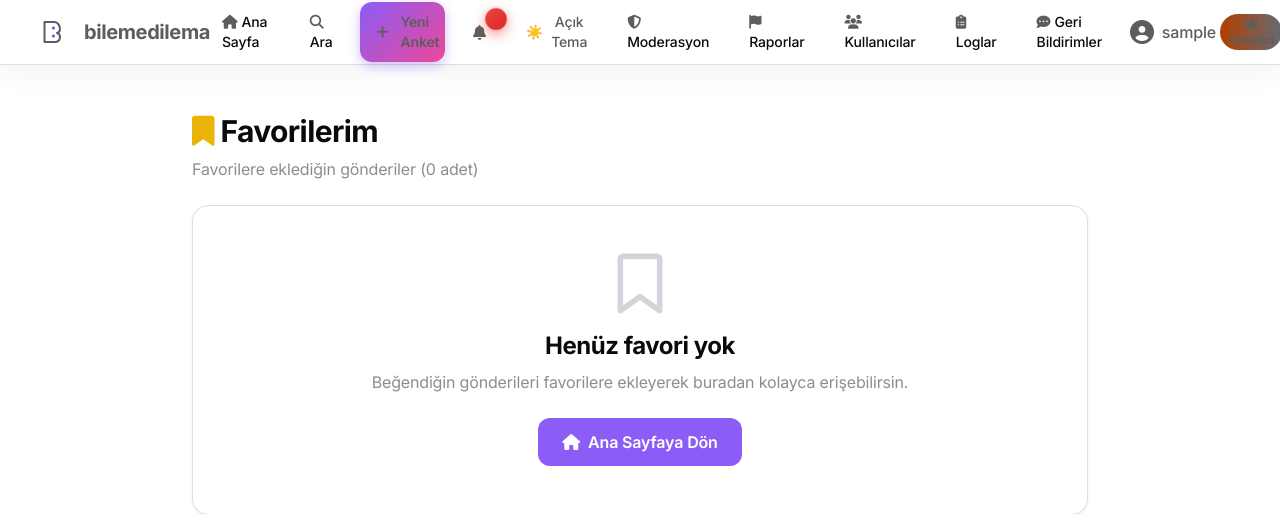
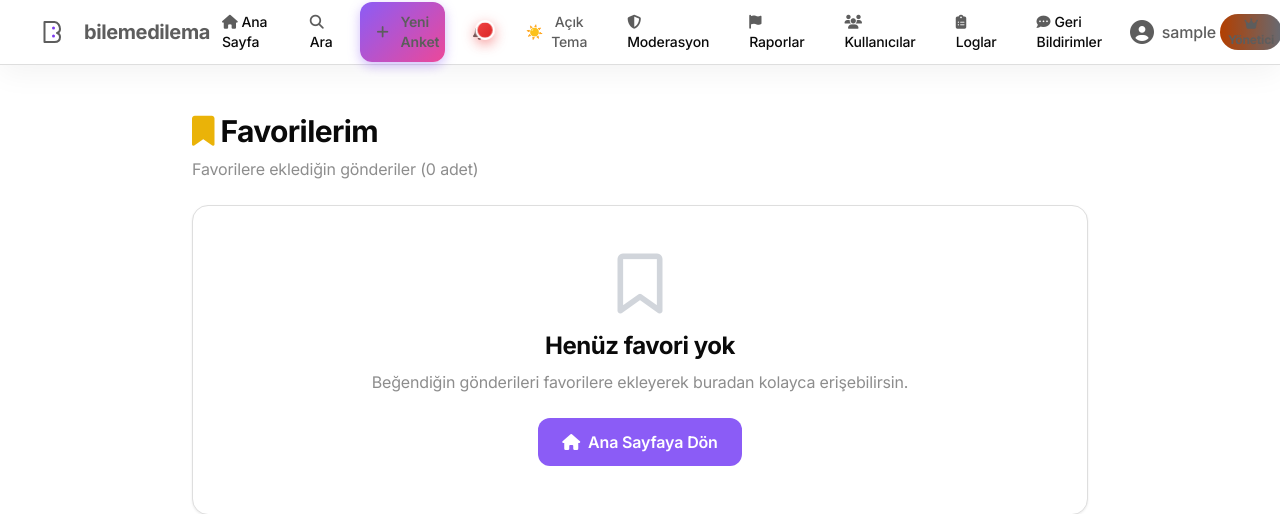
Before and after one commit to hasanbasricicek/bilemedilema, a Django app: page /bookmarks/ in a window 1280 px wide. Shown: the top 514 px of the page. Run offline with Django 5.2, Linux system fonts and the light colour scheme; the visitor is signed in with stand-in values (Sample User, id 1); data that the repository does not hold is empty; some libraries are stand-ins or nearby versions.

Commit message:
Fix notification badge positioning and loading issues

```diff
--- a/twochoice/static/js/notifications-simple.js
+++ b/twochoice/static/js/notifications-simple.js
@@ -39,18 +39,20 @@
 
         // Create dropdown
         dropdown = document.createElement('div');
+        dropdown.className = 'notification-dropdown-container';
         dropdown.style.cssText = `
             position: fixed;
             width: 380px;
             max-width: 90vw;
-            background: white;
-            border: 1px solid #E5E7EB;
+            background: var(--card, white);
+            border: 1px solid var(--border, #E5E7EB);
             border-radius: 1rem;
             box-shadow: 0 10px 40px rgba(0,0,0,0.15);
             z-index: 1000;
             max-height: 500px;
             overflow: hidden;
             display: none;
+            color: var(--foreground, #111827);
         `;
         dropdown.id = 'notification-dropdown';
 
@@ -98,6 +100,9 @@
         backdrop.style.display = 'block';
         dropdown.style.display = 'block';
 
+        // Show loading state
+        dropdown.innerHTML = '<div style="padding: 3rem; text-align: center;"><div style="font-size: 2rem; margin-bottom: 1rem;">⏳</div><div style="color: #6B7280; font-size: 0.875rem;">Yükleniyor...</div></div>';
+
         loadNotifications();
         console.log('Dropdown opened');
     }
@@ -110,50 +115,63 @@
     }
 
     function loadNotifications() {
+        console.log('Loading notifications...');
         fetch('/notifications/latest-unread/')
-            .then(response => response.json())
+            .then(response => {
+                console.log('Response status:', response.status);
+                if (!response.ok) {
+                    throw new Error('Network response was not ok');
+                }
+                return response.json();
+            })
             .then(data => {
+                console.log('Notifications data:', data);
                 renderNotifications(data.notifications || []);
             })
             .catch(error => {
                 console.error('Error loading notifications:', error);
-                dropdown.innerHTML = '<div style="padding: 2rem; text-align: center;">Bildirimler yüklenemedi</div>';
+                dropdown.innerHTML = '<div style="padding: 2rem; text-align: center; color: #EF4444;">Bildirimler yüklenemedi. Lütfen sayfayı yenileyin.</div>';
             });
     }
 
     function renderNotifications(notifications) {
+        console.log('Rendering', notifications.length, 'notifications');
+
         if (notifications.length === 0) {
             dropdown.innerHTML = `
                 <div style="padding: 3rem; text-align: center;">
                     <div style="font-size: 3rem; margin-bottom: 1rem;">🔔</div>
-                    <div style="color: #6B7280; font-size: 0.875rem;">Henüz bildirim yok</div>
+                    <div style="color: var(--muted-foreground, #6B7280); font-size: 0.875rem;">Henüz bildirim yok</div>
                 </div>
             `;
             return;
         }
 
         let html = `
-            <div style="padding: 1rem; border-bottom: 1px solid #E5E7EB; display: flex; justify-content: space-between; align-items: center;">
-                <h3 style="font-weight: 700; font-size: 1rem; margin: 0;">Bildirimler</h3>
-                <button onclick="window.markAllNotificationsRead()" style="color: #8B5CF6; font-size: 0.875rem; font-weight: 600; cursor: pointer; background: none; border: none;">
+            <div style="padding: 1rem; border-bottom: 1px solid var(--border, #E5E7EB); display: flex; justify-content: space-between; align-items: center; background: var(--card, white);">
+                <h3 style="font-weight: 700; font-size: 1rem; margin: 0; color: var(--foreground, #111827);">Bildirimler</h3>
+                <button onclick="window.markAllNotificationsRead()" style="color: var(--primary, #8B5CF6); font-size: 0.875rem; font-weight: 600; cursor: pointer; background: none; border: none; padding: 0.25rem 0.5rem;">
                     Tümünü Okundu İşaretle
                 </button>
             </div>
-            <div style="overflow-y: auto; max-height: 400px;">
+            <div style="overflow-y: auto; max-height: 400px; background: var(--card, white);">
         `;
 
         notifications.forEach(notif => {
             const isUnread = !notif.is_read;
+            const escapedUrl = escapeHtml(notif.url || '');
             html += `
-                <div style="padding: 1rem; border-bottom: 1px solid #F3F4F6; cursor: pointer; ${isUnread ? 'background: rgba(139, 92, 246, 0.05);' : ''}"
-                     onclick="window.handleNotificationClick(${notif.id}, '${notif.url}')">
-                    <div style="display: flex; gap: 0.75rem;">
-                        ${isUnread ? '<div style="width: 8px; height: 8px; border-radius: 50%; background: #8B5CF6; margin-top: 0.25rem;"></div>' : '<div style="width: 8px;"></div>'}
-                        <div style="flex: 1;">
-                            <div style="font-weight: ${isUnread ? '600' : '400'}; color: #111827; font-size: 0.875rem; margin-bottom: 0.25rem;">
-                                ${escapeHtml(notif.text)}
+                <div style="padding: 1rem; border-bottom: 1px solid var(--border, #F3F4F6); cursor: pointer; transition: background 0.2s; ${isUnread ? 'background: rgba(139, 92, 246, 0.05);' : 'background: var(--card, white);'}"
+                     onmouseenter="this.style.background='var(--accent, #F9FAFB)'"
+                     onmouseleave="this.style.background='${isUnread ? 'rgba(139, 92, 246, 0.05)' : 'var(--card, white)'}'"
+                     onclick="window.handleNotificationClick(${notif.id}, '${escapedUrl}')">
+                    <div style="display: flex; gap: 0.75rem; align-items: start;">
+                        ${isUnread ? '<div style="width: 8px; height: 8px; border-radius: 50%; background: var(--primary, #8B5CF6); margin-top: 0.5rem; flex-shrink: 0;"></div>' : '<div style="width: 8px; flex-shrink: 0;"></div>'}
+                        <div style="flex: 1; min-width: 0;">
+                            <div style="font-weight: ${isUnread ? '600' : '400'}; color: var(--foreground, #111827); font-size: 0.875rem; margin-bottom: 0.25rem; line-height: 1.4;">
+                                ${escapeHtml(notif.text || 'Bildirim')}
                             </div>
-                            <div style="color: #6B7280; font-size: 0.75rem;">
+                            <div style="color: var(--muted-foreground, #6B7280); font-size: 0.75rem;">
                                 ${formatTime(notif.created_at)}
                             </div>
                         </div>
@@ -164,8 +182,8 @@
 
         html += `
             </div>
-            <div style="padding: 0.75rem; text-align: center; border-top: 1px solid #E5E7EB;">
-                <a href="/notifications/" style="color: #8B5CF6; font-size: 0.875rem; font-weight: 600; text-decoration: none;">
+            <div style="padding: 0.75rem; text-align: center; border-top: 1px solid var(--border, #E5E7EB); background: var(--card, white);">
+                <a href="/notifications/" style="color: var(--primary, #8B5CF6); font-size: 0.875rem; font-weight: 600; text-decoration: none;">
                     Tüm Bildirimleri Gör
                 </a>
             </div>
--- a/twochoice/templates/twochoice_app/base.html
+++ b/twochoice/templates/twochoice_app/base.html
@@ -1066,20 +1066,21 @@
 
         .notification-badge .badge-count {
             position: absolute;
-            top: -8px;
-            right: -8px;
-            min-width: 20px;
-            height: 20px;
-            padding: 0 6px;
+            top: 4px;
+            right: 4px;
+            min-width: 18px;
+            height: 18px;
+            padding: 0 5px;
             background: linear-gradient(135deg, #EF4444 0%, #DC2626 100%);
             color: white;
-            font-size: 11px;
+            font-size: 10px;
             font-weight: bold;
-            border-radius: 10px;
+            border-radius: 9px;
             display: flex;
             align-items: center;
             justify-content: center;
             box-shadow: 0 2px 8px rgba(239, 68, 68, 0.4);
+            border: 2px solid white;
             animation: badge-pulse 2s infinite;
         }
 
```
